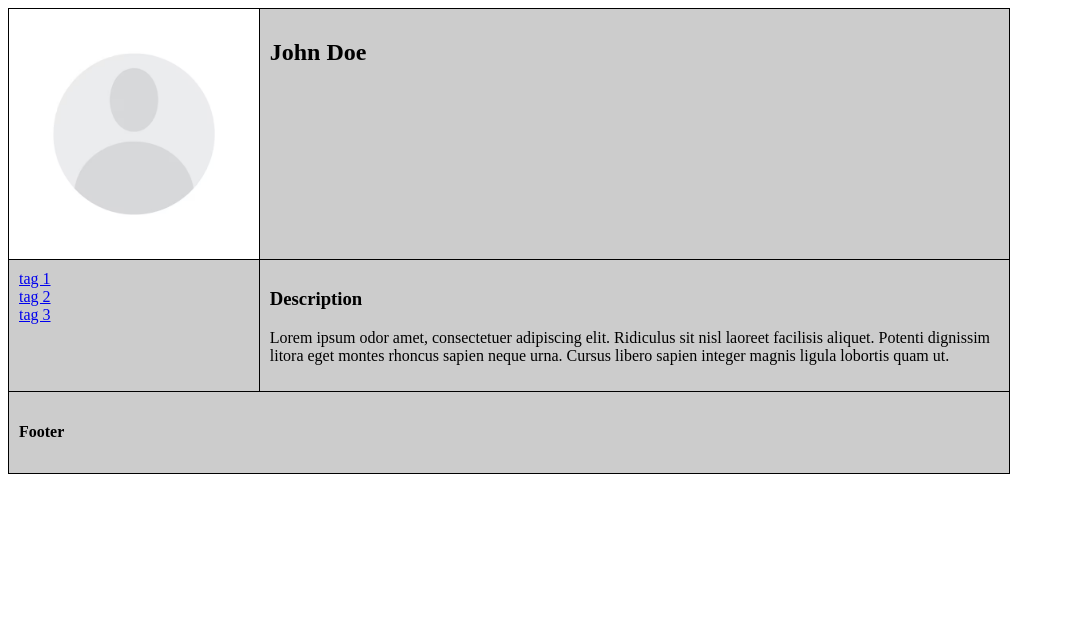
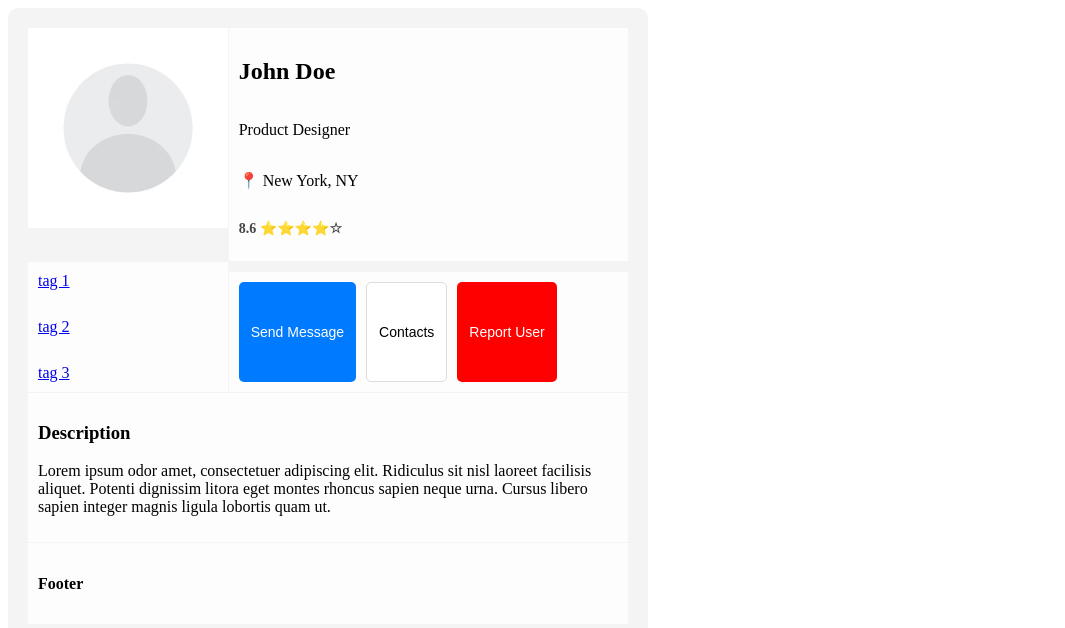
Before and after one commit to VladBagat/Heap-of-Help, a SvelteKit app: page /profile in a window 1280 px wide. Shown: the top 628 px of the page, without its empty margins (0-1065 px from the left). Built offline with nearby package versions, Linux system fonts and the light colour scheme.

Commit message:
added buttons

```diff
--- a/src/routes/profile/+page.svelte
+++ b/src/routes/profile/+page.svelte
@@ -54,8 +54,18 @@
 
 <div class="container">
     <img src="profile.avif" alt="Profile Image" class="profile-image" id="profileImage" style="width:100%">
-    <div class="username"><h2>John Doe</h2></div>
+    <div class="user-info">
+      <h2 class="username">John Doe</h2>
+      <p class="role">Product Designer</p>
+      <p class="location">📍 New York, NY</p>
+      <p class="rating"><srong>8.6</srong> ⭐⭐⭐⭐☆</p>
+    </div>
     <div class="tags"><a href="#">tag 1</a><br><a href="#">tag 2</a><br><a href="#">tag 3</a></div>
+    <div class="buttons">
+      <button class="btn primary">Send Message</button>
+      <button class="btn secondary">Contacts</button>
+      <button class="btn danger">Report User</button>
+    </div>
     <div class="content"><h3>Description</h3><p>Lorem ipsum odor amet, consectetuer adipiscing elit. Ridiculus sit nisl laoreet facilisis aliquet. Potenti dignissim litora eget montes rhoncus sapien neque urna. Cursus libero sapien integer magnis ligula lobortis quam ut.</p></div>
     <div class="footer"><h4>Footer</h4></div>
   </div>
@@ -64,14 +74,16 @@
 .container {
   display: grid;
   grid-template-areas:
-    "header header"
-    "menu content"
+    "image user-info"
+    "tags button"
+    "content content"
     "footer footer";
-  grid-template-columns: 1fr 3fr;
+  grid-template-columns: 1fr 2fr;
   gap: 1px;
-  background-color: #000000;
-  padding: 1px;
-  max-width: 1000px;
+  background-color: #f4f4f4;
+  padding: 20px;
+  max-width:600px;
+  border-radius: 10px;
 }
 .container > div {
   background-color: rgba(255, 255, 255, 0.8);
@@ -93,5 +105,52 @@
 .container > div.profile-image {
     width: 100px;
 }
+.user-info {
+  grid-area: user-info;
+  display: flex;
+  flex-direction: column;
+  justify-content: center;
+}
+
+.rating {
+  font-size: 14px;
+  font-weight: bold;
+  color: #444;
+}
+.tags {
+  grid-area: tags;
+  display: flex;
+  flex-direction: column;
+  gap: 5px;
+}
+.buttons {
+  display: flex;
+  gap: 10px;
+  margin-top: 10px;
+}
+
+.btn {
+  padding: 8px 12px;
+  font-size: 14px;
+  border: none;
+  border-radius: 5px;
+  cursor: pointer;
+}
+
+.btn.primary {
+  background: #007bff;
+  color: white;
+}
+
+.btn.secondary {
+  background: white;
+  color: black;
+  border: 1px solid #ddd;
+}
+
+.btn.danger {
+  background: red;
+  color: white;
+}
 
 </style>
```
